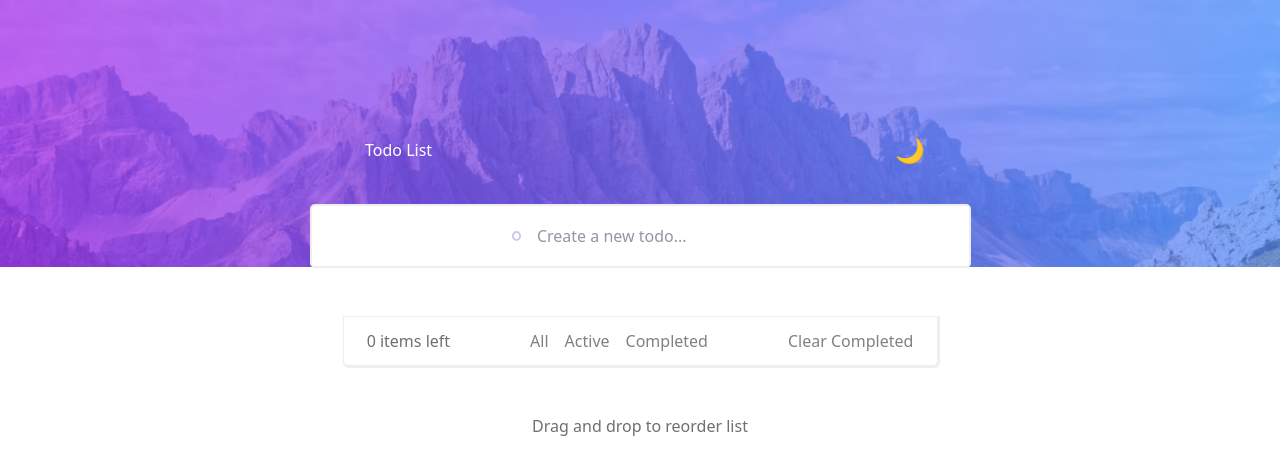
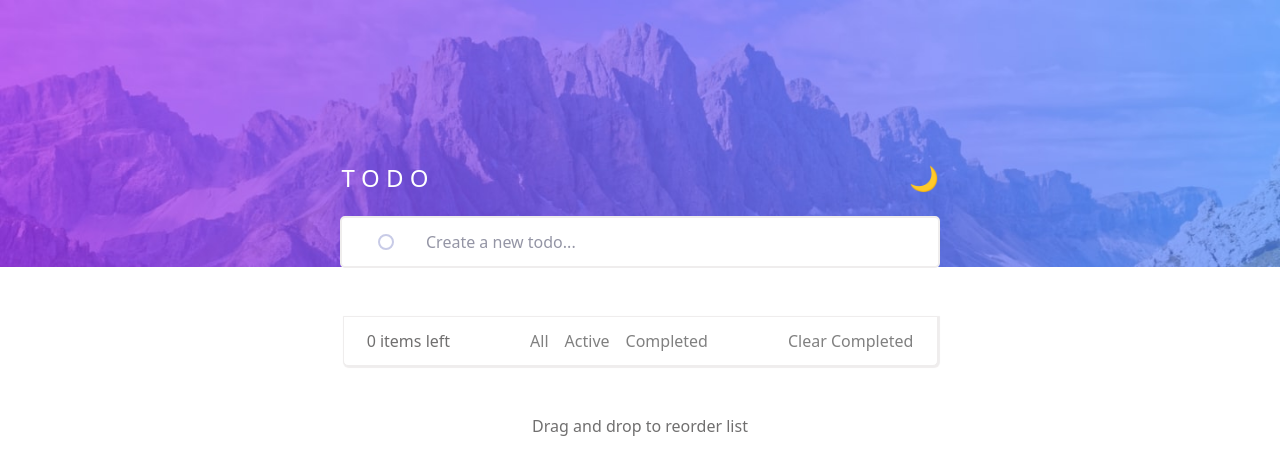
Before and after one commit to IbadovB/todo-list-new, a React (Vite) app: page / in a window 1280 px wide. Shown: the top 474 px of the page. Built offline with nearby package versions, Linux system fonts and the light colour scheme.

Commit message:
coomit 4

```diff
--- a/src/App.css
+++ b/src/App.css
@@ -1,12 +1,5 @@
-@tailwind base;
-@tailwind components;
-@tailwind utilities;
+@import "tailwindcss";
 
-* {
-  margin: 0;
-  padding: 0;
-  box-sizing: border-box;
-}
 
 .App {
   display: flex;
@@ -15,124 +8,16 @@
 }
 
 
-header {
-  display: flex;
-  gap: 15em;
-  padding: 8em 0 2em 0;
-}
 
-.head-text {
-  color: white;
-  width: 300px;
-  padding: 10px;
-}
-
-
-.mode-toggle {
-  font-size: 1.5em;
-  border: none;
-  cursor: pointer;
-  background: none;
-  box-shadow: none;
-  outline: none;
-}
-
-.task-area {
-  display: flex;
-  flex-direction: column;
-  gap: 3em;
-  align-items: center;
-  color: inherit;
-  border: none;
-  background: none;
-  padding-bottom: 50px;
-}
-
-.input-area {
-  display: flex;
-  flex-direction: row;
-  gap: 1em;
-  align-items: center;
-  justify-content: center;
-  padding: 18px 200px;
-  border-radius: 5px;
-}
-
-input {
-  border: none;
-  outline: none;
-  width: 100%;
-  color: black;
-}
-
-ul {
-  list-style: none;
-  display: flex;
-  flex-direction: column;
-  justify-content: center;
-  align-items: center;
-}
-
-li {
-  display: flex;
-  justify-content: center;
-  align-items: center;
-  gap: 10px;
-  padding: 15px 25px;
-  width: 595px;
-}
-
-.circle {
-  width: 10px;
-  height: 10px;
-  border: 2px solid #c8cbe7;
-  border-radius: 50%;
-  display: flex;
-  justify-content: center;
-  align-items: center;
-  cursor: pointer;
-  transition: all 0.3s ease;
-}
 
 .checked {
   background: radial-gradient(circle, #55ddff, #c058f3);
   color: #d1d2da;
+
 }
 
-.task-text {
-  flex-grow: 1;
-  text-align: left;
-  cursor: pointer;
-  transition: color 0.3s;
-}
-
-.completed {
-  text-decoration: line-through;
-  color: gray;
-}
-
-.delete-btn {
-  background: transparent;
-  border: none;
-  font-size: 15px;
-  cursor: pointer;
+.delete-btn{
   color: grey;
-}
-
-.delete-btn:hover {
-  transform: scale(1.1);
-}
-
-.footer {
-  display: flex;
-  align-items: center;
-  justify-content: center;
-  gap: 5em;
-  height: 50px;
-  border-bottom-left-radius: 5px;
-  border-bottom-right-radius: 5px;
-  box-shadow: 1px 1px 1px 1px #efeded;
-  width: 595px;
 }
 
 .options {
--- a/src/App.jsx
+++ b/src/App.jsx
@@ -45,24 +45,36 @@ function App() {
 
 
   const clearAll = () => {
-  setTasks([]);
-};
+    setTasks([]);
+  };
 
   return (
     <div className={`App ${darkMode ? "dark" : "light"}`}>
-      <header className="flex">
-        <h1 className="head-text">Todo List</h1>
+      <header className="flex align-center gap-120 pt-40 pb-5">
+        <h1 className="head-text text-white text-[1.5em]">T O D O</h1>
 
 
-        <button className="mode-toggle bg-red" onClick={() => setDarkMode(!darkMode)}>
+        <button className="mode-toggle text-[1.5em]
+        border-none cursor-pointer bg-none
+        shadow-none  outline-none"
+          onClick={() => setDarkMode(!darkMode)}>
           {darkMode ? "🌞" : "🌙"}
         </button>
       </header>
 
-      <div className="task-area">
-        <div className="input-area">
-          <div className="circle"></div>
-          <input
+      <div className="task-area flex flex-col gap-[3em] items-center
+      text-inherit border-none bg-none pb-[50px]">
+        <div className="input-area w-150 flex flex-row  items-center
+        gap-[2em]  pb-3  pt-3 pl-9 rounded-[5px]">
+
+          <div className="circle p-1.5
+          border-[2px] border-[#c8cbe7]
+          rounded-full flex justify-center
+          items-center cursor-pointer
+          transition-all duration-300 ease-in-out"></div>
+
+          <input className="border-none
+          outline-none w-full text-black"
             type="text"
             value={task}
             onChange={(e) => setTask(e.target.value)}
@@ -72,37 +84,42 @@ function App() {
         </div>
 
 
-        <ul>
+        <ul className="list-none   flex flex-col justify-center items-center ">
           {filteredTasks.map((t, index) => (
-            <li key={index}>
+            <li key={index} className="flex justify-center items-center gap-[10px] py-[5px] px-[25px] w-[595px]">
               <span
-                className={`circle ${t.completed ? "checked" : ""}`}
+                className={`circle p-1.5  border-[2px]
+                border-[#c8cbe7] rounded-full flex justify-center
+                items-center cursor-pointer transition-all
+                duration-300 ease-in-out ${t.completed ? "checked" : ""}`}
                 onClick={() => toggleTask(index)}
               >
                 {t.completed ? "✔" : ""}
               </span>
               <span
-                className={`task-text ${t.completed ? "completed" : ""}`}
+                className={`task-text flex-grow text-left cursor-pointer transition-colors duration-300 text-[15px] ${t.completed ? "completed" : ""}`}
                 onClick={() => toggleTask(index)}
               >
                 {t.text}
               </span>
-              <button className="delete-btn" onClick={() => deleteTask(index)}>
-                ✖
+              <button className="delete-btn  border-none
+              text-[25px] cursor-pointer" onClick={() => deleteTask(index)}>
+                x
               </button>
             </li>
           ))}
 
-          <div className="footer">
+          <div className="footer flex items-center
+          justify-center gap-[5em] h-[50px]
+          rounded-b-[5px] shadow-[1px_1px_1px_1px_#efeded] w-[595px]">
             <span>
               {itemsLeft} item{itemsLeft !== 1 ? "s" : ""} left
             </span>
 
             <div className="options">
               <button
-                className={`all-btn ${
-                  filter === "all" ? "active-filter" : ""
-                }`}
+                className={`all-btn ${filter === "all" ? "active-filter" : ""
+                  }`}
                 onClick={() => setFilter("all")}
               >
                 All
@@ -110,9 +127,8 @@ function App() {
 
 
               <button
-                className={`active-btn ${
-                  filter === "active" ? "active-filter" : ""
-                }`}
+                className={`active-btn ${filter === "active" ? "active-filter" : ""
+                  }`}
                 onClick={() => setFilter("active")}
               >
                 Active
@@ -120,9 +136,8 @@ function App() {
 
 
               <button
-                className={`completed-btn ${
-                  filter === "completed" ? "active-filter" : ""
-                }`}
+                className={`completed-btn ${filter === "completed" ? "active-filter" : ""
+                  }`}
                 onClick={() => setFilter("completed")}
               >
                 Completed
```
